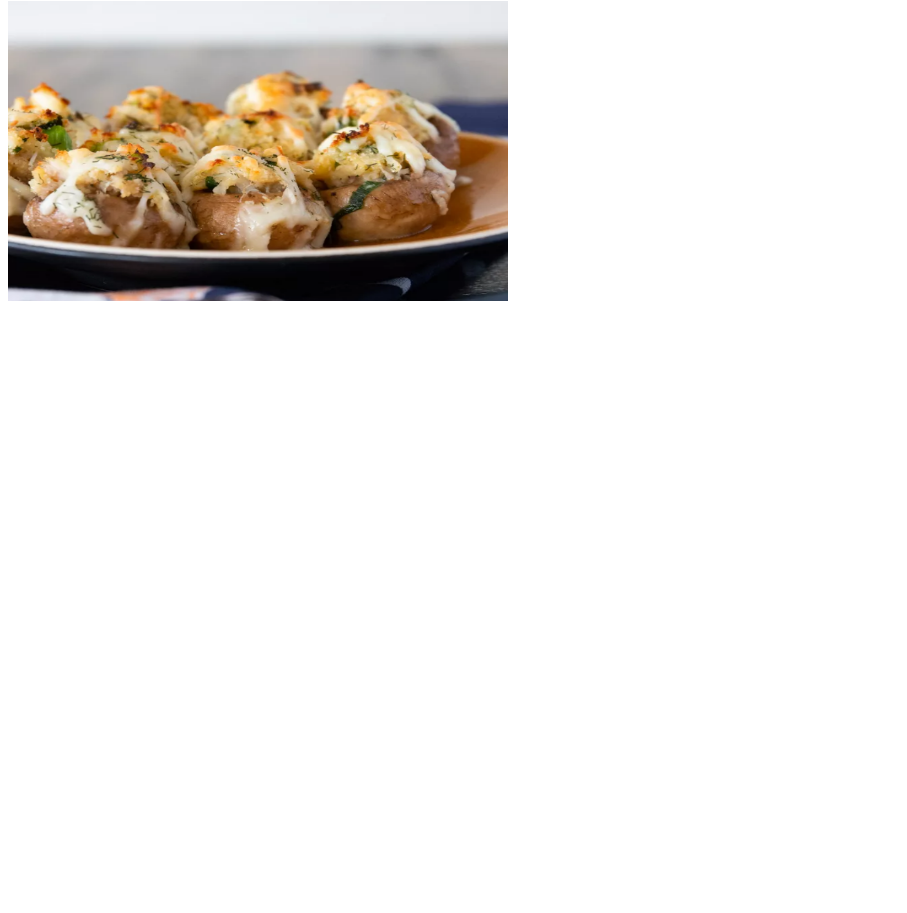
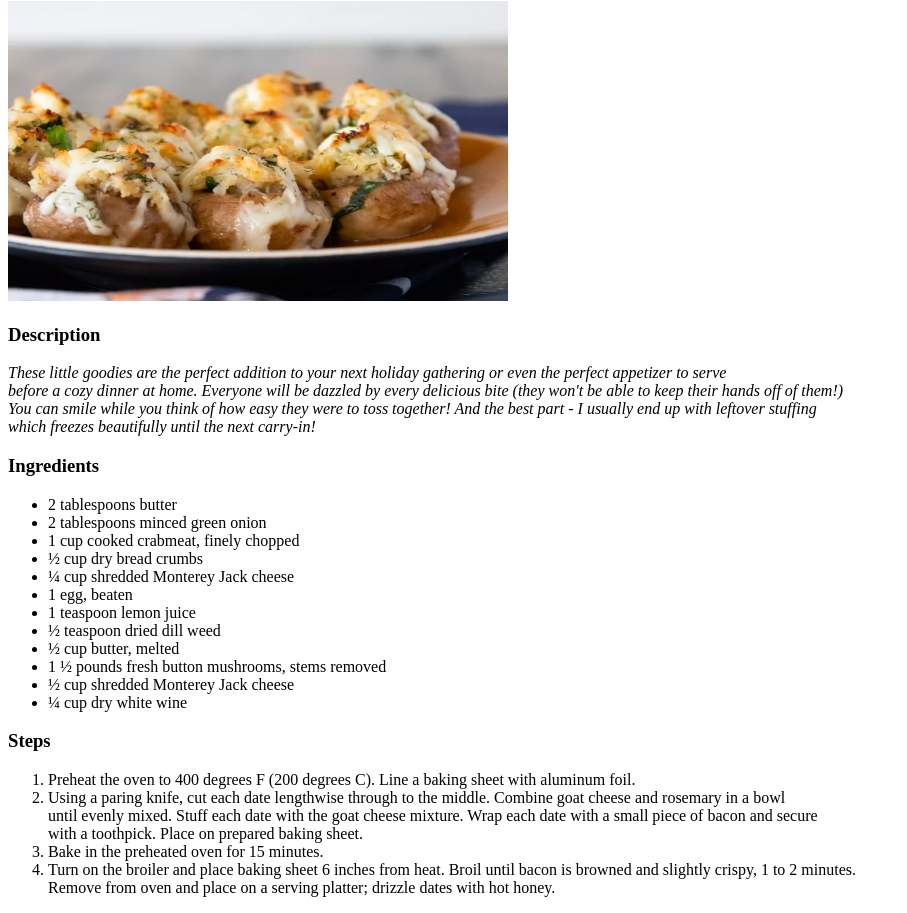
Before and after one commit to Antonis-Delavogias/odin-project-first-webpage, a plain HTML site: page recipes/perfect-crub.html in a window 1280 px wide. Shown: the part 79-992 px from the top of the page, without its empty margins (0-907 px from the left). Before the commit the page ends 800 px from the top, so only its background shows below. Drawn offline with Linux system fonts and the light colour scheme.

Commit message:
added the correct description and the correct ingredients

```diff
--- a/recipes/perfect-crub.html
+++ b/recipes/perfect-crub.html
@@ -7,6 +7,37 @@
 </head>
 <body>
     <h1>Perfect Crab-Stuffed Mushrooms</h1>
-    <img src="../images/perfect-crab.png" width='500' height='300' alt="Crab-Stuffed Mushrooms"
+    <img src="../images/perfect-crab.png" width='500' height='300' alt="Crab-Stuffed Mushrooms">
+    <h3>Description</h3>
+        <p><em>These little goodies are the perfect addition to your next holiday gathering or even the perfect appetizer to serve<br>
+            before a cozy dinner at home. Everyone will be dazzled by every delicious bite (they won't be able to keep their hands off of them!)<br>
+            You can smile while you think of how easy they were to toss together! And the best part - I usually end up with leftover stuffing<br>
+             which freezes beautifully until the next carry-in!</em></p>
+    <h3>Ingredients</h3>
+    <ul>
+        <li>2 tablespoons butter</li>
+        <li>2 tablespoons minced green onion</li>
+        <li>1 cup cooked crabmeat, finely chopped</li>
+        <li>½ cup dry bread crumbs</li>
+        <li>¼ cup shredded Monterey Jack cheese</li>
+        <li>1 egg, beaten</li>
+        <li>1 teaspoon lemon juice</li>
+        <li>½ teaspoon dried dill weed</li>
+        <li>½ cup butter, melted</li>
+        <li>1 ½ pounds fresh button mushrooms, stems removed</li>
+        <li>½ cup shredded Monterey Jack cheese</li>
+        <li>¼ cup dry white wine</li>
+    </ul>
+
+    <h3>Steps</h3>
+    <ol>
+        <li>Preheat the oven to 400 degrees F (200 degrees C). Line a baking sheet with aluminum foil.</li>
+        <li>Using a paring knife, cut each date lengthwise through to the middle. Combine goat cheese and rosemary
+            in a bowl<br>until evenly mixed. Stuff each date with the goat cheese mixture. Wrap each date with a small piece
+            of bacon and secure<br>with a toothpick. Place on prepared baking sheet.</li>
+        <li>Bake in the preheated oven for 15 minutes. </Li>
+        <li>Turn on the broiler and place baking sheet 6 inches from heat. Broil until bacon is browned and slightly crispy, 1 to 2 minutes.<br>
+            Remove from oven and place on a serving platter; drizzle dates with hot honey.</li>
+    </ol>
 </body>
 </html>
```
